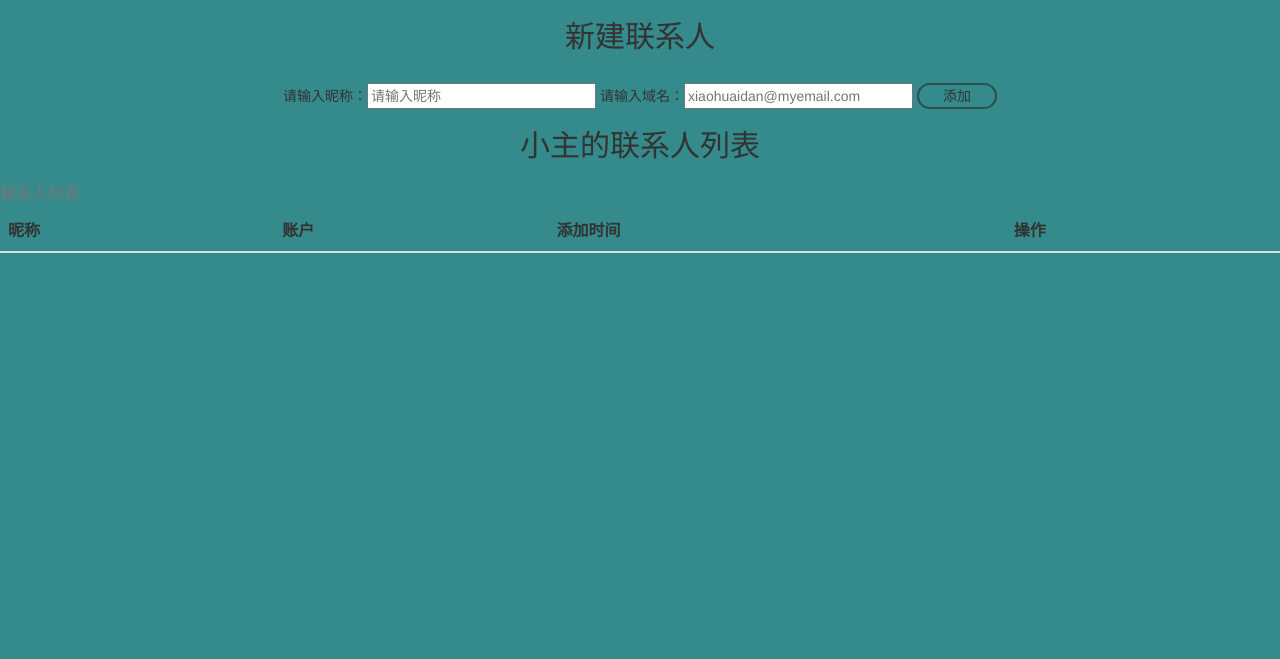
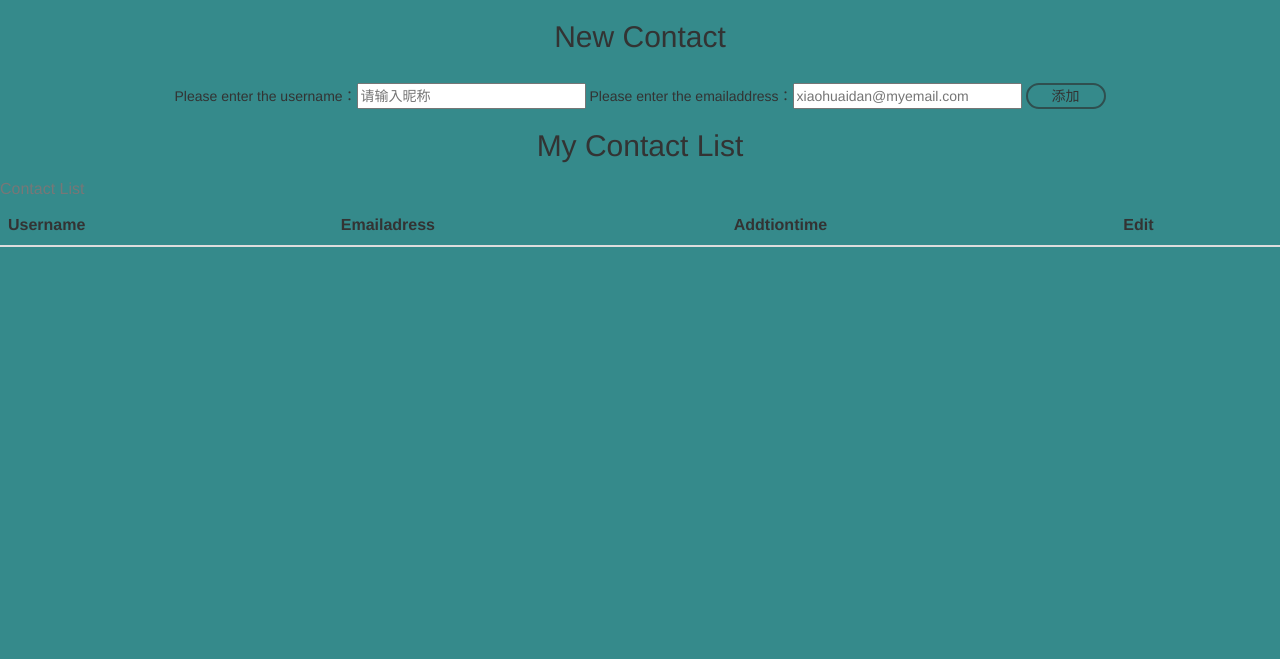
Before and after one commit to nicelyhorse/mqtt-admin-web, a Django app: template aaaa/Big_Data/bigdata/templates/connect.html in a window 1280 px wide. Shown: the top 659 px of the page. Run offline with Django 3.2, Linux system fonts and the light colour scheme; the template is opened without the code that fills it, so the values that code supplies are empty; some libraries are stand-ins or nearby versions.

Commit message:
Update connect.html

```diff
--- a/aaaa/Big_Data/bigdata/templates/connect.html
+++ b/aaaa/Big_Data/bigdata/templates/connect.html
@@ -1,7 +1,7 @@
 <html>
 
 <head>
-    <title>联系人列表</title>
+    <title>Contact List</title>
     <link href="https://cdn.bootcss.com/bootstrap/3.3.7/css/bootstrap.min.css" rel="stylesheet">
     <!-- 可选的Bootstrap主题文件（一般不使用） -->
     <script src="https://cdn.bootcss.com/bootstrap/3.3.7/css/bootstrap-theme.min.css"></script>
@@ -33,18 +33,18 @@
 </style>
 <body style="background: #358a8b;">
 <div id="main10" style="width:100%;height:80%; " align="center">
-    <h2>新建联系人</h2><br>
-    请输入昵称：<input id='name' placeholder="请输入昵称" size="25" maxlength="10">
-    请输入域名：<input id='account' placeholder="xiaohuaidan@myemail.com" size="25" maxlength="50">
+    <h2>New Contact</h2><br>
+    Please enter the username：<input id='name' placeholder="请输入昵称" size="25" maxlength="10">
+    Please enter the emailaddress：<input id='account' placeholder="xiaohuaidan@myemail.com" size="25" maxlength="50">
     <button value="add" class="button1" onclick="add()">添加</button><br>
-    <h2>小主的联系人列表</h2>
+    <h2>My Contact List</h2>
     <table class="table table-striped">
-        <caption>联系人列表</caption>
+        <caption>Contact List</caption>
         <thead id="tTitle">
-        <th>昵称</th>
-        <th>账户</th>
-        <th>添加时间</th>
-        <th>操作</th>
+        <th>Username</th>
+        <th>Emailadress</th>
+        <th>Addtiontime</th>
+        <th>Edit</th>
         </thead>
         <tbody id="tBody">
 
@@ -84,7 +84,7 @@
 
             },
             error: function (errorMsg) {
-                alert("不好意思，数据请求失败啦!");
+                alert("Sorry, the data request failed!");
             }
         });
     }
@@ -105,7 +105,7 @@
                 connect()
             },
             error: function (errorMsg) {
-                alert("不好意思，数据请求失败啦!");
+                alert("Sorry, the data request failed!");
             }
         });
     }
@@ -128,7 +128,7 @@
                 connect()
             },
             error: function (errorMsg) {
-                alert("不好意思，数据请求失败啦!");
+                alert("Sorry, the data request failed!");
             }
         });
     }
```
